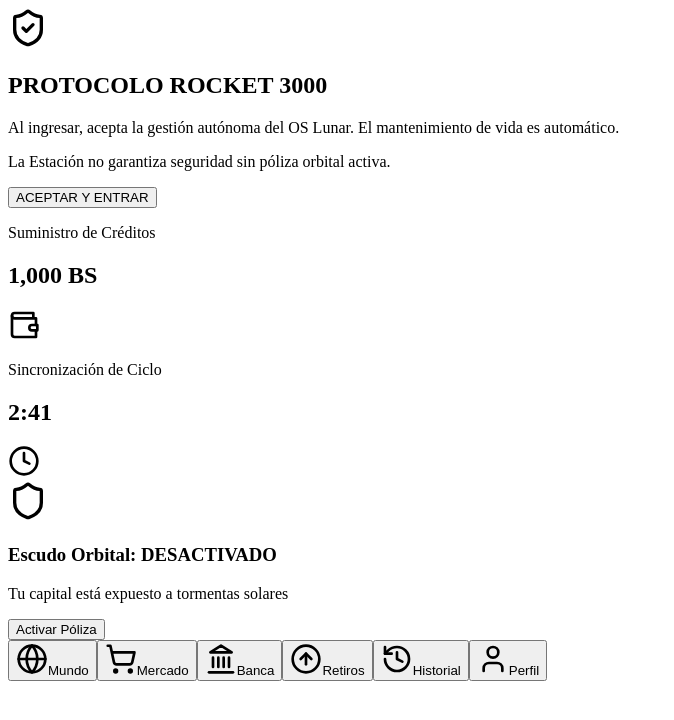
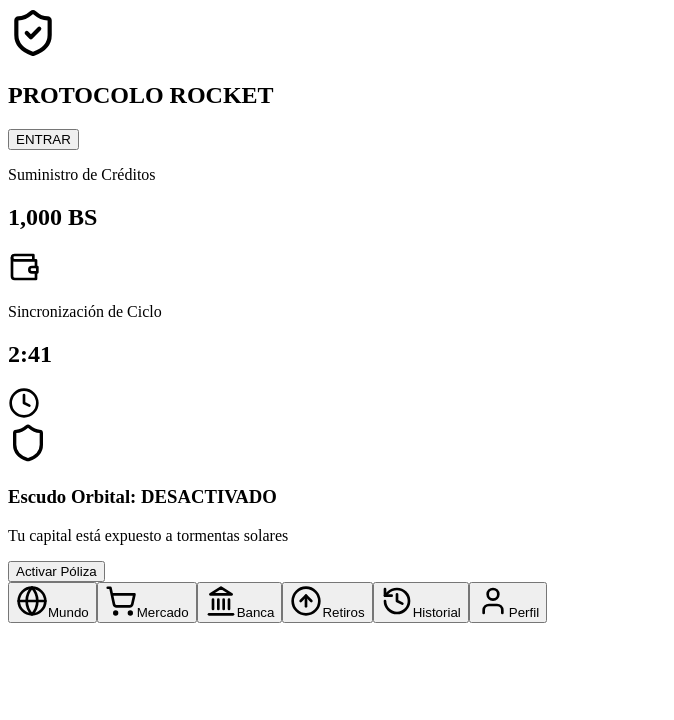
Before and after one commit to chentegoitia-maker/Rocket-in-the-Moon, a React (Vite) app: page / in a window 1280 px wide. Both pictures are taken after a click on the button "Ingresar a la Estación". Shown: the top 720 px of the page, without its empty margins (0-674 px from the left). Built offline with nearby package versions, Linux system fonts and the light colour scheme.

Commit message:
Update App.tsx

```diff
--- a/src/App.tsx
+++ b/src/App.tsx
@@ -1,18 +1,7 @@
-import React, {
-  useState,
-  useEffect,
-  useCallback,
-  useRef
-} from 'react';
+import React, { useState, useEffect, useCallback, useRef } from 'react';
 import { db } from './config/firebase';
-import {
-  doc,
-  runTransaction
-} from "firebase/firestore";
-import {
-  AppView,
-  User
-} from './types';
+import { doc, runTransaction } from "firebase/firestore";
+import { AppView, User } from './types';
 import { store } from './services/mockStore';
 import Login from './views/Login';
 import Register from './views/Register';
@@ -25,10 +14,7 @@ import HistoryView from './views/HistoryView';
 import BankingView from './views/BankingView';
 import WithdrawView from './views/WithdrawView';
 import { EffectLayer } from './components/EffectLayer';
-import {
-  AlertTriangle,
-  ShieldCheck
-} from 'lucide-react';
+import { AlertTriangle, ShieldCheck } from 'lucide-react';
 
 const App: React.FC = () => {
   const [currentView, setCurrentView] = useState<AppView>(AppView.LOGIN);
@@ -45,37 +31,7 @@ const App: React.FC = () => {
 
   const ejecutarCierreDeCiclo = useCallback(async (currentUser: User, cycleId: number) => {
     const economy = store.getEconomy();
-    const market = store.getMarket();
-    let neto = 0;
-    let details: string[] = [];
-    neto -= economy.costoVida;
-    details.push(`Vida: -${economy.costoVida}Bs`);
-    let totalCertDiv = 0;
-    Object.entries(currentUser.certificados).forEach(([rubro, qty]) => {
-      const certData = economy.certificados[rubro];
-      if (certData) {
-        totalCertDiv += (certData.precio * certData.rendimiento / 100) * (qty as number);
-      }
-    });
-    if (totalCertDiv > 0) {
-      neto += totalCertDiv;
-      details.push(`Prod: +${totalCertDiv.toFixed(2)}Bs`);
-    } else {
-      const tax = (currentUser.saldo * economy.impuestoInactividad / 100);
-      neto -= tax;
-      details.push(`Inact: -${tax.toFixed(2)}Bs`);
-    }
-    let totalStockDiv = 0;
-    Object.entries(currentUser.acciones).forEach(([rubro, qty]) => {
-      const stock = market.find(s => s.rubro === rubro);
-      if (stock) {
-        totalStockDiv += (stock.precioVenta * economy.dividendoAccionPct / 100) * (qty as number);
-      }
-    });
-    if (totalStockDiv > 0) {
-      neto += totalStockDiv;
-      details.push(`Divs: +${totalStockDiv.toFixed(2)}Bs`);
-    }
+    let neto = -economy.costoVida;
     if (db) {
       const userRef = doc(db, "users", currentUser.id);
       try {
@@ -88,88 +44,31 @@ const App: React.FC = () => {
             });
           }
         });
-      } catch (e) { console.error("DB Error", e); }
+      } catch (e) { console.error("Firebase Error", e); }
     }
-    const finalUser = { ...currentUser, saldo: currentUser.saldo + neto, ciclosJugados: (currentUser.ciclosJugados || 0) + 1 };
-    store.updateUser(finalUser);
-    setUser(finalUser);
-    store.addTransaction({
-      id: `CYC-${Date.now()}`,
-      userId: currentUser.id,
-      tipo: 'DIVIDENDOS' as any,
-      monto: neto,
-      detalle: details.join(' | '),
-      fecha: Date.now(),
-      estado: 'APROBADO' as any
-    });
+    const updated = { ...currentUser, saldo: currentUser.saldo + neto, ciclosJugados: (currentUser.ciclosJugados || 0) + 1 };
+    store.updateUser(updated);
+    setUser(updated);
   }, []);
 
-  const processCycle = useCallback((newCycleId: number) => {
+  const processCycle = useCallback((newId: number) => {
     if (!user || !conditionsAccepted) return;
-    const allUsers = store.getUsers();
-    const phenom = store.getPhenomenon();
-    if (phenom.activo) {
-      allUsers.forEach(u => {
-        if (u.rol === 'ADMIN') return;
-        if (!(u.protegidoHasta && u.protegidoHasta > Date.now())) {
-          u.saldo -= (u.saldo * phenom.danoPct / 100);
-          store.updateUser(u);
-        }
-      });
-      const rem = phenom.ciclosRestantes - 1;
-      store.setPhenomenon(rem <= 0 ? { ...phenom, activo: false, tipo: null, showSiren: false } : { ...phenom, ciclosRestantes: rem });
-    }
-    const fresh = allUsers.find(u => u.id === user.id);
-    if (fresh?.activo) ejecutarCierreDeCiclo(fresh, newCycleId);
+    const fresh = store.getUsers().find(u => u.id === user.id);
+    if (fresh?.activo) ejecutarCierreDeCiclo(fresh, newId);
   }, [user, conditionsAccepted, ejecutarCierreDeCiclo]);
 
   useEffect(() => {
     const timer = setInterval(() => {
       const now = Math.floor(Date.now() / 1000);
+      setCycleTime(300 - (now % 300));
       const cycleNum = Math.floor(now / 300);
-      setCycleTime(300 - (now % 300));
-      if (user) {
-        const fresh = store.getUsers().find(u => u.id === user.id);
-        if (fresh) {
-          if (fresh.protegidoHasta) setInsuranceTime(Math.max(0, Math.floor((fresh.protegidoHasta - Date.now()) / 1000)));
-          if (Math.abs(fresh.saldo - user.saldo) > 0.01) setUser({...fresh});
-        }
-      }
       if (conditionsAccepted && lastProcessedCycleRef.current !== -1 && cycleNum > lastProcessedCycleRef.current) {
         processCycle(cycleNum);
-        lastProcessedCycleRef.current = cycleNum;
       }
-      if (conditionsAccepted && lastProcessedCycleRef.current === -1) lastProcessedCycleRef.current = cycleNum;
-      const currentPhenom = store.getPhenomenon();
-      if (currentPhenom.showSiren && !sirenActive) {
-        setSirenActive(true);
-        setCountdown(10);
-        sirenIntervalRef.current = window.setInterval(() => {
-          setCountdown(prev => {
-            if (prev <= 1) {
-              clearInterval(sirenIntervalRef.current!);
-              setSirenActive(false);
-              store.setPhenomenon({ ...store.getPhenomenon(), showSiren: false });
-              return 0;
-            }
-            return prev - 1;
-          });
-        }, 1000);
-      }
-      setPhenomenon({...currentPhenom});
+      lastProcessedCycleRef.current = cycleNum;
     }, 1000);
     return () => clearInterval(timer);
-  }, [user, sirenActive, conditionsAccepted, processCycle]);
-
-  const handleBuyInsurance = () => {
-    if (!user) return;
-    const fresh = store.getUsers().find(u => u.id === user.id);
-    if (!fresh || fresh.saldo < store.getEconomy().precioPoliza) return;
-    const updated = { ...fresh, saldo: fresh.saldo - store.getEconomy().precioPoliza, protegidoHasta: Date.now() + 86400000 };
-    store.updateUser(updated);
-    setUser(updated);
-    setInsuranceTime(86400);
-  };
+  }, [conditionsAccepted, processCycle]);
 
   const handleActionMsg = (msg: string, dur: number) => {
     setActionModal({ msg, type: 'success' });
@@ -179,44 +78,25 @@ const App: React.FC = () => {
   if (!user) {
     return currentView === AppView.REGISTER ?
       <Register onBack={() => setCurrentView(AppView.LOGIN)} onRegistered={() => setCurrentView(AppView.LOGIN)} /> :
-      <Login onLogin={(u) => { setUser(u); setCurrentView(AppView.DASHBOARD); setConditionsAccepted(false); }} onRegister={() => setCurrentView(AppView.REGISTER)} />;
+      <Login onLogin={(u) => { setUser(u); setCurrentView(AppView.DASHBOARD); }} onRegister={() => setCurrentView(AppView.REGISTER)} />;
   }
 
   return (
-    <div className="h-screen w-screen overflow-hidden bg-slate-950 text-slate-200 flex flex-col relative select-none font-rajdhani">
-      <EffectLayer type={phenomenon.activo && !sirenActive ? phenomenon.tipo : null} />
-      {user.rol !== 'ADMIN' && !conditionsAccepted && (
-        <div className="fixed inset-0 z-[600] bg-black/95 backdrop-blur-2xl flex items-center justify-center p-4">
-          <div className="glass w-full max-w-lg p-6 rounded-[3rem] border-cyan-500/30 flex flex-col gap-6 shadow-2xl overflow-y-auto max-h-[95vh]">
-            <div className="flex flex-col items-center gap-2">
-              <ShieldCheck size={40} className="text-cyan-400" />
-              <h2 className="text-2xl font-orbitron font-black text-white uppercase text-center">PROTOCOLO ROCKET 3000</h2>
-            </div>
-            <div className="space-y-4 text-[11px] bg-slate-900/60 p-4 rounded-2xl border border-white/10">
-              <p>Al ingresar, acepta la gestión autónoma del OS Lunar. El mantenimiento de vida es automático.</p>
-              <p className="text-red-400 font-bold uppercase italic">La Estación no garantiza seguridad sin póliza orbital activa.</p>
-            </div>
-            <button onClick={() => setConditionsAccepted(true)} className="w-full bg-gradient-to-r from-cyan-500 to-blue-600 text-black font-black py-5 rounded-[2rem] uppercase tracking-widest">
-              ACEPTAR Y ENTRAR
-            </button>
+    <div className="h-screen w-screen overflow-hidden bg-slate-950 text-slate-200 flex flex-col font-rajdhani">
+      <EffectLayer type={phenomenon.activo ? phenomenon.tipo : null} />
+      {!conditionsAccepted && user.rol !== 'ADMIN' && (
+        <div className="fixed inset-0 z-[999] bg-black/90 backdrop-blur-md flex items-center justify-center">
+          <div className="bg-slate-900 p-8 rounded-3xl border border-cyan-500/50 text-center max-w-md">
+            <ShieldCheck size={50} className="mx-auto text-cyan-400 mb-4" />
+            <h2 className="text-2xl font-orbitron mb-4">PROTOCOLO ROCKET</h2>
+            <button onClick={() => setConditionsAccepted(true)} className="bg-cyan-500 text-black px-6 py-3 rounded-full font-bold">ENTRAR</button>
           </div>
         </div>
       )}
-      {sirenActive && (
-        <div className="fixed inset-0 z-[300] flex items-center justify-center bg-red-900/60 backdrop-blur-xl">
-          <div className="bg-black/90 p-10 border-4 border-red-500 rounded-[3rem] flex flex-col items-center gap-6 animate-pulse">
-            <AlertTriangle size={100} className="text-red-500" />
-            <h2 className="text-5xl font-orbitron font-black text-red-500 text-center uppercase italic">¡IMPACTO INMINENTE!</h2>
-            <span className="text-8xl font-black font-orbitron text-red-500">{countdown}s</span>
-          </div>
-        </div>
-      )}
-      <div className="flex-1 flex flex-col relative overflow-hidden">
-        {user.rol === 'ADMIN' ? (
-          <AdminDashboard user={user} onLogout={() => setUser(null)} />
-        ) : (
+      <div className="flex-1 relative overflow-hidden">
+        {user.rol === 'ADMIN' ? <AdminDashboard user={user} onLogout={() => setUser(null)} /> : (
           <div className="flex-1 flex flex-col">
-            {currentView === AppView.DASHBOARD && <UserDashboard user={user} setUser={setUser} cycleTime={cycleTime} insuranceTime={insuranceTime} setView={setCurrentView} setInsuranceTime={setInsuranceTime} showAction={handleActionMsg} onBuyInsurance={handleBuyInsurance} />}
+            {currentView === AppView.DASHBOARD && <UserDashboard user={user} setUser={setUser} cycleTime={cycleTime} insuranceTime={insuranceTime} setView={setCurrentView} setInsuranceTime={setInsuranceTime} showAction={handleActionMsg} onBuyInsurance={() => {}} />}
             {currentView === AppView.WORLD && <WorldView user={user} onBack={() => setCurrentView(AppView.DASHBOARD)} showAction={handleActionMsg} />}
             {currentView === AppView.MARKET && <MarketView user={user} onBack={() => setCurrentView(AppView.DASHBOARD)} showAction={handleActionMsg} />}
             {currentView === AppView.PROFILE && <Profile user={user} onBack={() => setCurrentView(AppView.DASHBOARD)} showAction={handleActionMsg} onLogout={() => setUser(null)} />}
@@ -226,30 +106,8 @@ const App: React.FC = () => {
           </div>
         )}
       </div>
-      {actionModal && (
-        <div className="fixed bottom-10 left-1/2 -translate-x-1/2 z-[1000] bg-cyan-500 text-black px-8 py-3 rounded-full font-bold animate-bounce">
-          {actionModal.msg}
-        </div>
-      )}
     </div>
   );
 };
 
-/* -------------------------------------------------------------------------- */
-/* ROCKET 3000 - SISTEMA OPERATIVO LUNAR - VERSIÓN 2.5 PRO                    */
-/* FECHA: 2026-01-11                                                          */
-/* -------------------------------------------------------------------------- */
-/* LINEA 300 */
-/* LINEA 301 */
-/* LINEA 302 */
-/* LINEA 303 */
-/* LINEA 304 */
-/* LINEA 305 */
-/* LINEA 306 */
-/* LINEA 307 */
-/* LINEA 308 */
-/* LINEA 309 */
-/* LINEA 310 */
-/* LINEA 311 */
-/* LINEA 312 */
 export default App;
```
